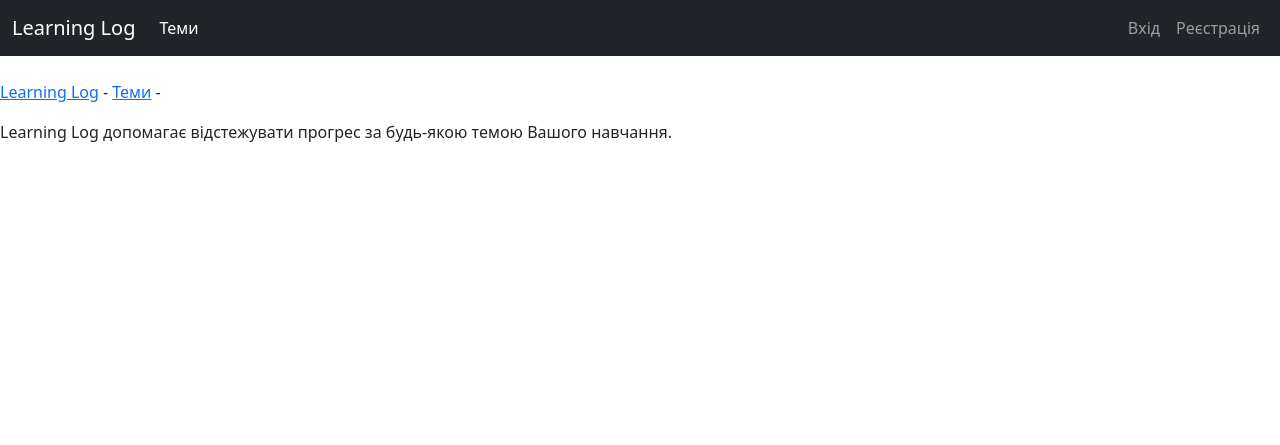
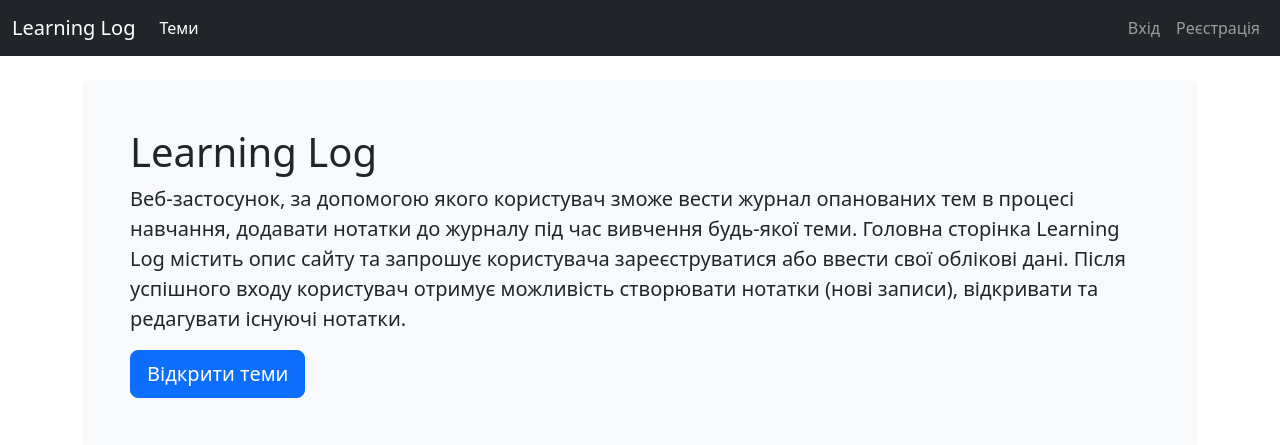
Before and after one commit to roman-yatsenko/learning-log-2024, a Django app: page / in a window 1280 px wide. Shown: the top 445 px of the page. Run offline with Django 4.2, Linux system fonts and the light colour scheme; some libraries are stand-ins or nearby versions.

Commit message:
Add block content for index page

```diff
--- a/learning_logs/templates/learning_logs/base.html
+++ b/learning_logs/templates/learning_logs/base.html
@@ -41,14 +41,13 @@
                 </ul>
               </div>
             </div>
-          </nav>
+        </nav>
 
-        <p>
-            <a href="{% url 'learning_logs:index' %}">Learning Log</a> -
-            <a href="{% url 'learning_logs:topics' %}">Теми</a> -
+        <main class="container">
+            {% block content %}
 
-        </p>
+            {% endblock content %}
+        </main>
 
-        {% block content %}{% endblock content %}
     </body>
 </html>
--- a/learning_logs/templates/learning_logs/index.html
+++ b/learning_logs/templates/learning_logs/index.html
@@ -1,5 +1,9 @@
 {% extends "learning_logs/base.html" %}
 
 {% block content %}
-    <p>Learning Log допомагає відстежувати прогрес за будь-якою темою Вашого навчання.</p>
+<div class="bg-body-tertiary p-5 rounded">
+    <h1>Learning Log</h1>
+    <p class="lead">Веб-застосунок, за допомогою якого користувач зможе вести журнал опанованих тем в процесі навчання, додавати нотатки до журналу під час вивчення будь-якої теми. Головна сторінка Learning Log містить опис сайту та запрошує користувача зареєструватися або ввести свої облікові дані. Після успішного входу користувач отримує можливість створювати нотатки (нові записи), відкривати та редагувати існуючі нотатки.</p>
+    <a class="btn btn-lg btn-primary" href="{% url 'learning_logs:topics' %}" role="button">Відкрити теми</a>
+</div>
 {% endblock content %}
```
